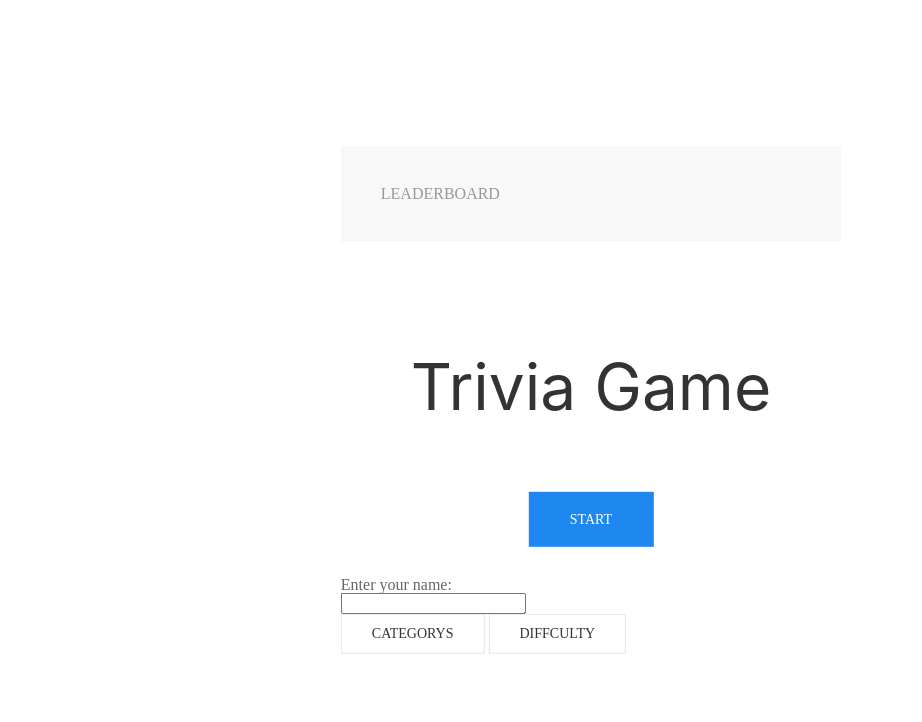
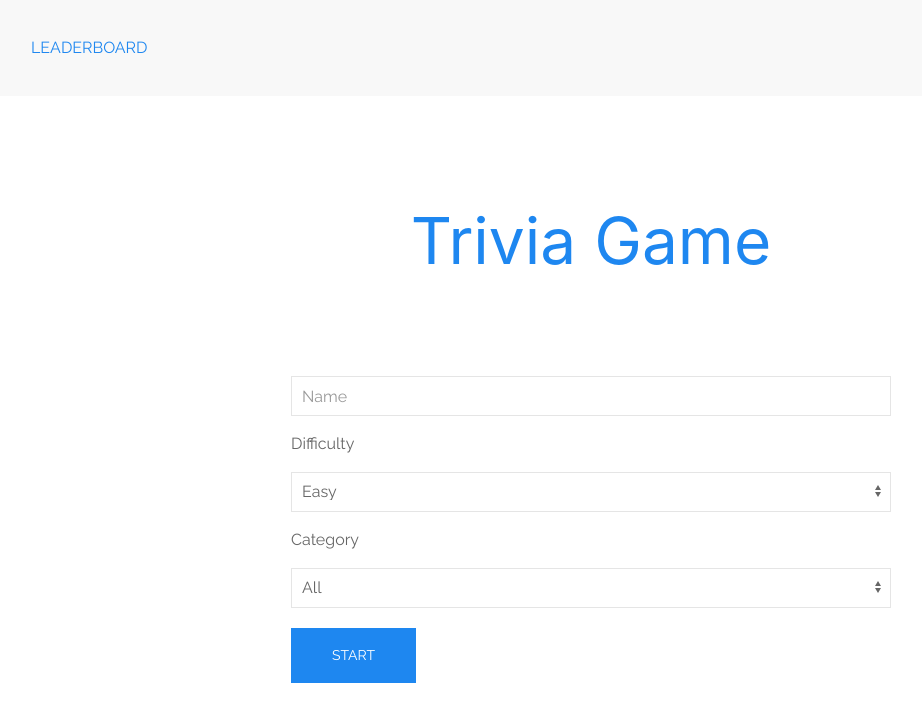
Before and after one commit to JakeDish/trivia-time, a plain HTML site: page index.html in a window 1280 px wide. Shown: the whole page, without its empty margins (49-971 px from the left). Drawn offline with nearby package versions, Linux system fonts and the light colour scheme.

Commit message:
Updated start and leaderboard page, installed google font

```diff
--- a/assets/css/style.css
+++ b/assets/css/style.css
@@ -1,12 +1,3 @@
-<<<<<<< HEAD
-
-.nameSubmit{
-  display: flex;
-  justify-content: center;
-  height: 200px;
-  align-items: center;
-=======
-.uk-first-column{
-text-align: center;
->>>>>>> main
+body {
+  font-family: 'Raleway', sans-serif;
 }
--- a/index.html
+++ b/index.html
@@ -7,7 +7,9 @@
   <meta name="viewport" content="width=device-width, initial-scale=1.0" />
   <title>Trivia Game</title>
   <link rel="stylesheet" href="https://cdn.jsdelivr.net/npm/uikit@3.16.3/dist/css/uikit.min.css" />
-
+  <link rel="preconnect" href="https://fonts.googleapis.com">
+  <link rel="preconnect" href="https://fonts.gstatic.com" crossorigin>
+  <link href="https://fonts.googleapis.com/css2?family=Raleway:wght@300;400;600&display=swap" rel="stylesheet">
   <link rel="stylesheet" href="./assets/css/reset.css" />
   <link rel="stylesheet" href="./assets/css/style.css" />
 </head>
@@ -15,56 +17,57 @@
 
 <body>
 
-  <div class="uk-container uk-margin uk-position-center">
-  <div class="uk-container">
-    <nav class="uk-navbar-container uk-padding" uk-navbar>
-          <a class="uk-link-muted" href="leaderboard.html">LEADERBOARD</a>
+  <div class="uk-container ">
+    <nav class="uk-navbar-container uk-padding uk-navbar">
+          <a class="uk-link-primary" href="leaderboard.html">LEADERBOARD</a>
     </nav>
 
-    <h1 class="uk-heading-medium uk-text-center uk-padding-large">Trivia Game</h1>
+    <h1 class="uk-heading-medium uk-text-center uk-padding-large uk-text-primary">Trivia Game</h1>
 
+    <!-- FORM -->
+    <form id="start-form" class="uk-width-1-2 uk-align-center">
+      <fieldset class="uk-fieldset">
+
+        <div class="uk-margin">
+          <input class="uk-input" type="text" placeholder="Name" aria-label="Name">
         </div>
 
-  <footer>
-    <button id="start-btn" class="uk-button uk-button-primary uk-align-center uk-width-1-4 uk-button-large">Start</button>
-  </footer>
+        <span>Difficulty</span><br/>
+        <div class="uk-margin">
+          <select id="difficulty-select" class="uk-select" aria-label="Select">
+            <option>Easy</option>
+            <option>Medium</option>
+            <option>Hard</option>
+          </select>
+        </div>
 
+        <span>Category</span><br />
+        <div class="uk-margin">
+          <select id="category-select" class="uk-select" aria-label="Select">
+            <option>All</option>
+            <option>Arts & Literature</option>
+            <option>Film & TV</option>
+            <option>Food & Drink</option>
+            <option>General Knowledge</option>
+            <option>Geography</option>
+            <option>History</option>
+            <option>Music</option>
+            <option>Sceince</option>
+            <option>Society & Culture</option>
+            <option>Sport & Leisure</option>
+          </select>
+        </div>
 
-    <div class="nameSubmit">
-      <form>
-        <p>Enter your name:</p>
-        <input type="name">
+      </fieldset>
+
+      <button id="start-btn" class="uk-button uk-button-default uk-button-large uk-button-primary">Start</button>
     </form>
   </div>
 
-    <div class="uk-inline">
-      <button class="uk-button uk-button-default" type="button">Categorys</button>
-      <div uk-dropdown="animation: slide-top; animate-out: true; duration: 700">
-        <ul class="uk-nav uk-dropdown-nav">
-          <li class="uk-arts"><a href="#">Arts & Literature</a></li>
-          <li class="uk-Film & TV"><a href="#">Fim & TV</a></li>
-          <li class="uk-Food & Drink"><a href="#">Food & Drink</a></li>
-          <li class="uk-General Knowledge"><a href="#">General Knowledge</a></li>
-          <li class="uk-Geopgraphy"><a href="#">Geography</a></li>
-          <li class="uk-History"><a href="#">History</a></li>
-          <li class="uk-Music"><a href="#">music</a></li>
-          <li class="uk-sceince"><a href="#">sceince</a></li>
-          <li class="uk-Society & Culture"><a href="#">Society & Culture</a></li>
-          <li class="uk-Sport & Leisure"><a href="#">Sport & Leisure</a></li>
-
-
-      </div>
-      <div class="uk-inline">
-        <button class="uk-button uk-button-default" type="button">Diffculty</button>
-        <div uk-dropdown="animation: reveal-top; animate-out: true; duration: 700">
-          <ul class="uk-nav uk-dropdown-nav">
-            <li class="uk-Easy"><a href="#">Easy</a></li>
-            <li class="uk-Medium"><a href="#">Medium</a></li>
-            <li class="uk-Hard"><a href="#">Hard</a></li>
-        </div>
   <script src="https://cdn.jsdelivr.net/npm/uikit@3.16.3/dist/js/uikit.min.js"></script>
   <script src="https://cdn.jsdelivr.net/npm/uikit@3.16.3/dist/js/uikit-icons.min.js"></script>
   <script src="./assets/js/script.js"></script>
+
 </body>
 
 </html>
```
Also changed, not shown: leaderboard.html (+10 -0 lines). Lines whose indentation alone changed are shown as unchanged.
